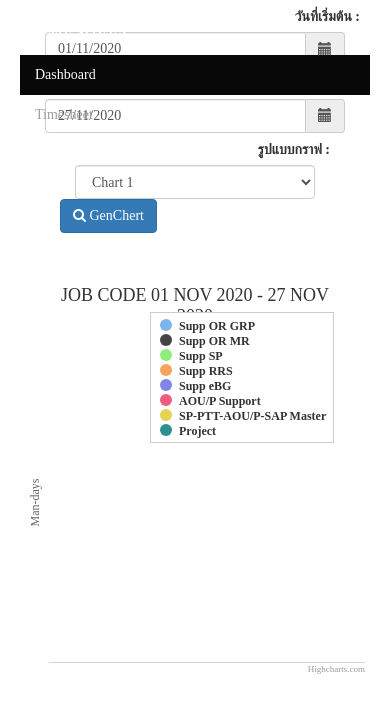
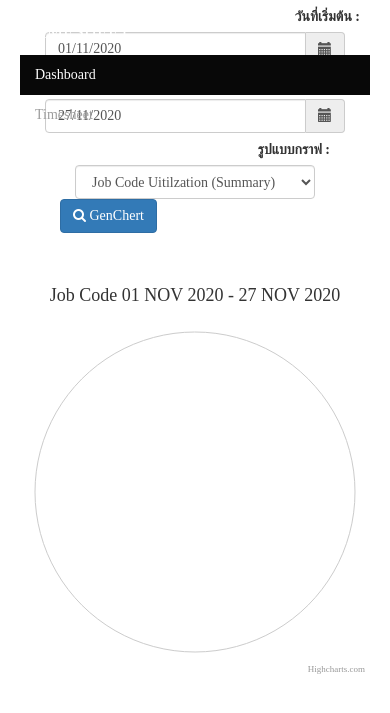
Before and after one commit to zwarisara/Timesheet.Web, an ASP.NET MVC app: page /Home in a window 390 px wide. Shown: the part 55-768 px from the top of the page. Run offline with ASP.NET Core 8 and stand-ins for ASP.NET MVC 5, Linux system fonts and the light colour scheme; data that the repository does not hold is empty; the project's own start-up code is not run, and a stand-in starts its controllers and pages; some libraries are stand-ins or nearby versions; some web fonts are replaced.

Commit message:
แก้ไไข เลเยอร์ กราฟ

```diff
--- a/Timesheet.Web/Views/Home/Index.cshtml
+++ b/Timesheet.Web/Views/Home/Index.cshtml
@@ -12,19 +12,16 @@
     <title>Highcharts Example</title>
 
     <style type="text/css">
+        #container {
+            height: 400px;
+        }
+
         .highcharts-figure, .highcharts-data-table table {
             min-width: 310px;
             max-width: 800px;
             margin: 1em auto;
         }
 
-        #container {
-            height: 400px;
-        }
-
-        /*.highcharts-legend {
-            transform: translate(17px, -5px);
-        }*/
         .highcharts-data-table table {
             font-family: Verdana, sans-serif;
             border-collapse: collapse;
@@ -57,6 +54,7 @@
         .highcharts-data-table tr:hover {
             background: #f1f7ff;
         }
+
     </style>
 </head>
 <body>
@@ -64,7 +62,7 @@
         <div class="col-md-1 text-right" style="padding: 0px; padding-top: 7.5px;">
             <label for="txtstartday">วันที่เริ่มต้น :</label>
         </div>
-        <div class="col-md-3">
+        <div class="col-md-2">
             <div class="input-group">
                 @Html.TextBoxFor(i => i.txtstartday, "{0:dd/MM/yyyy}", new { @class = "form-control", id = "txtstartday", autocomplete = "off", placeholder = "Enter Date" })
                 <span class="input-group-addon">
@@ -76,7 +74,7 @@
         <div class="col-md-1 text-right" style="padding: 0px; padding-top: 7.5px;">
             <label for="txtendday">วันที่สิ้นสุด :</label>
         </div>
-        <div class="col-md-3">
+        <div class="col-md-2">
             <div class="input-group">
                 @Html.TextBoxFor(i => i.txtendday, "{0:dd/MM/yyyy}", new { @class = "form-control", id = "txtendday", autocomplete = "off", placeholder = "Enter Date" })
                 <span class="input-group-addon">
@@ -86,16 +84,16 @@
         </div>
 
 
-        <div class="col-md-4">
+        <div class="col-md-6">
 
             <div class="col-md-10">
-                <div class="col-md-5  text-right" style="padding: 0px; padding-top: 7.5px;">
+                <div class="col-md-3  text-right" style="padding: 0px; padding-top: 7.5px;">
                     <label for="chart">รูปแบบกราฟ :</label>
                 </div>
-                <div class="col-md-7">
+                <div class="col-md-9">
                     <select id="chart" class="form-control">
-                        <option value="1">Chart 1</option>
-                        <option value="2">Chart 2</option>
+                        <option value="1">Job Code Uitilzation (Summary)</option>
+                        <option value="2">Job Code Utilization (per day)</option>
                     </select>
                 </div>
             </div>
@@ -122,13 +120,13 @@
                 </thead>
             </table>*@
     </div>
+    <span  id="lbchart" >
 
+</span>
     <figure class="highcharts-figure">
         <div id="container"></div>
         <p class="highcharts-description">
-            <label id="lbchart">
 
-            </label>
         </p>
     </figure>
 
@@ -178,9 +176,9 @@
             $("#txtstartday").val(today);
 
             GetDataEmployee();
-            GetDataChartColumn();
-            GetDataChartColumn2()
-            //GetDataChartPie();
+            //GetDataChartColumn();
+            //GetDataChartColumn2()
+            GetDataChartPie();
         });
 
 
@@ -203,17 +201,19 @@
                 txtmonthmaxday = monthNames[parseInt(maxday[1]) - 1];
                 txtmonthminday = monthNames[parseInt(minday[1]) - 1];
                 Year = $("#year").val();
-                GetdayoMonth(minday[0],maxday[0])
+                GetdayoMonth(minday[0], maxday[0])
+
+
             }
 
             function GenFormatChart() {
                 Chart = $("#chart").val();
                 if (Chart == "1") {
-                    GetDataChartColumn()
+                    GetDataChartPie()
                 }
                 else if (Chart == "2") {
-                    GetDataChartPie()
 
+                    GetDataChartColumn()
                 }
                 else {
 
@@ -289,48 +289,34 @@
                     },
                     xAxis: {
                         categories: period_day
+                            //['Apples', 'Oranges', 'Pears', 'Grapes', 'Bananas']
                     },
                     yAxis: {
                         min: 0,
                         title: {
                             text: 'Man-days'
-                        },
-                        stackLabels: {
-                            enabled: true,
-                            style: {
-                                fontWeight: 'bold',
-                                color: (
-                                    Highcharts.defaultOptions.title.style &&
-                                    Highcharts.defaultOptions.title.style.color
-                                ) || 'gray'
-                            }
                         }
                     },
-                    legend: {
-                        align: 'right',
-                        x: -30,
-                        verticalAlign: 'top',
-                        y: 25,
-                        floating: true,
-                        backgroundColor:
-                            Highcharts.defaultOptions.legend.backgroundColor || 'white',
-                        borderColor: '#CCC',
-                        borderWidth: 1,
-                        shadow: false
-                    },
                     tooltip: {
-                        headerFormat: '<b>{point.x:,.2f}</b><br/>',
-                        pointFormat: '{series.name}: {point.y:,.2f}<br/>Total:{point.stackTotal:,.2f}'
+                        pointFormat: '<span style="color:{series.color}">{series.name}</span>: <b>{point.y}</b> ({point.percentage:.0f}%)<br/>',
+                        shared: true
                     },
                     plotOptions: {
                         column: {
-                            stacking: 'normal',
-                            dataLabels: {
-                                enabled: true
-                            }
+                            stacking: 'percent'
                         }
                     },
-                    series: [{
+                    //series: [{
+                    //    name: 'John',
+                    //    data: [5, 3, 4, 7, 2]
+                    //}, {
+                    //    name: 'Jane',
+                    //    data: [2, 2, 3, 2, 1]
+                    //}, {
+                    //    name: 'Joe',
+                    //    data: [3, 4, 4, 2, 5]
+                    //}]
+                         series: [{
                         name: 'Supp OR GRP',
                         data: objSuppORGRP
                     }, {
@@ -352,7 +338,7 @@
                         data: objAOUPSupport
 
                     }, {
-                        name: 'SP-PTT-AOU/P-SAP Master',
+                        name: 'SAP Master',
                         data: objSAP
                     }, {
                         name: 'Project',
@@ -360,6 +346,88 @@
 
                     }]
                 });
+
+
+                //Highcharts.chart('container', {
+                //    chart: {
+                //        type: 'column'
+                //    },
+                //    title: {
+                //        text: 'JOB CODE ' + minday[0] + " " + txtmonthminday + " " + minday[2] + ' - ' + maxday[0] + " " + txtmonthmaxday + " " + maxday[2] + "<br>"
+                //    },
+                //    xAxis: {
+                //        categories: period_day
+                //    },
+                //    yAxis: {
+                //        min: 0,
+                //        title: {
+                //            text: 'Man-days'
+                //        },
+                //        stackLabels: {
+                //            enabled: true,
+                //            style: {
+                //                fontWeight: 'bold',
+                //                color: (
+                //                    Highcharts.defaultOptions.title.style &&
+                //                    Highcharts.defaultOptions.title.style.color
+                //                ) || 'gray'
+                //            }
+                //        }
+                //    },
+                //    legend: {
+                //        align: 'right',
+                //        x: -30,
+                //        verticalAlign: 'top',
+                //        y: 25,
+                //        floating: true,
+                //        backgroundColor:
+                //            Highcharts.defaultOptions.legend.backgroundColor || 'white',
+                //        borderColor: '#CCC',
+                //        borderWidth: 1,
+                //        shadow: false
+                //    },
+                //    tooltip: {
+                //        headerFormat: '<b>{point.x:,.2f}</b><br/>',
+                //        pointFormat: '{series.name}: {point.y:,.2f}<br/>Total:{point.stackTotal:,.2f}'
+                //    },
+                //    plotOptions: {
+                //        column: {
+                //            stacking: 'normal',
+                //            dataLabels: {
+                //                enabled: true
+                //            }
+                //        }
+                //    },
+                //    series: [{
+                //        name: 'Supp OR GRP',
+                //        data: objSuppORGRP
+                //    }, {
+                //        name: 'Supp OR MR',
+                //        data: objSuppORMR
+                //    }, {
+                //        name: 'Supp SP',
+                //        data:  objSuppSP
+                //    }, {
+                //        name: 'Supp RRS',
+                //        data: objSuppRRS
+
+                //    }, {
+                //        name: 'Supp eBG',
+                //        data: objSuppeBG
+
+                //    }, {
+                //        name: 'AOU/P Support',
+                //        data: objAOUPSupport
+
+                //    }, {
+                //        name: 'SAP Master',
+                //        data: objSAP
+                //    }, {
+                //        name: 'Project',
+                //        data: objProject
+
+                //    }]
+                //});
 
             }
 
```
